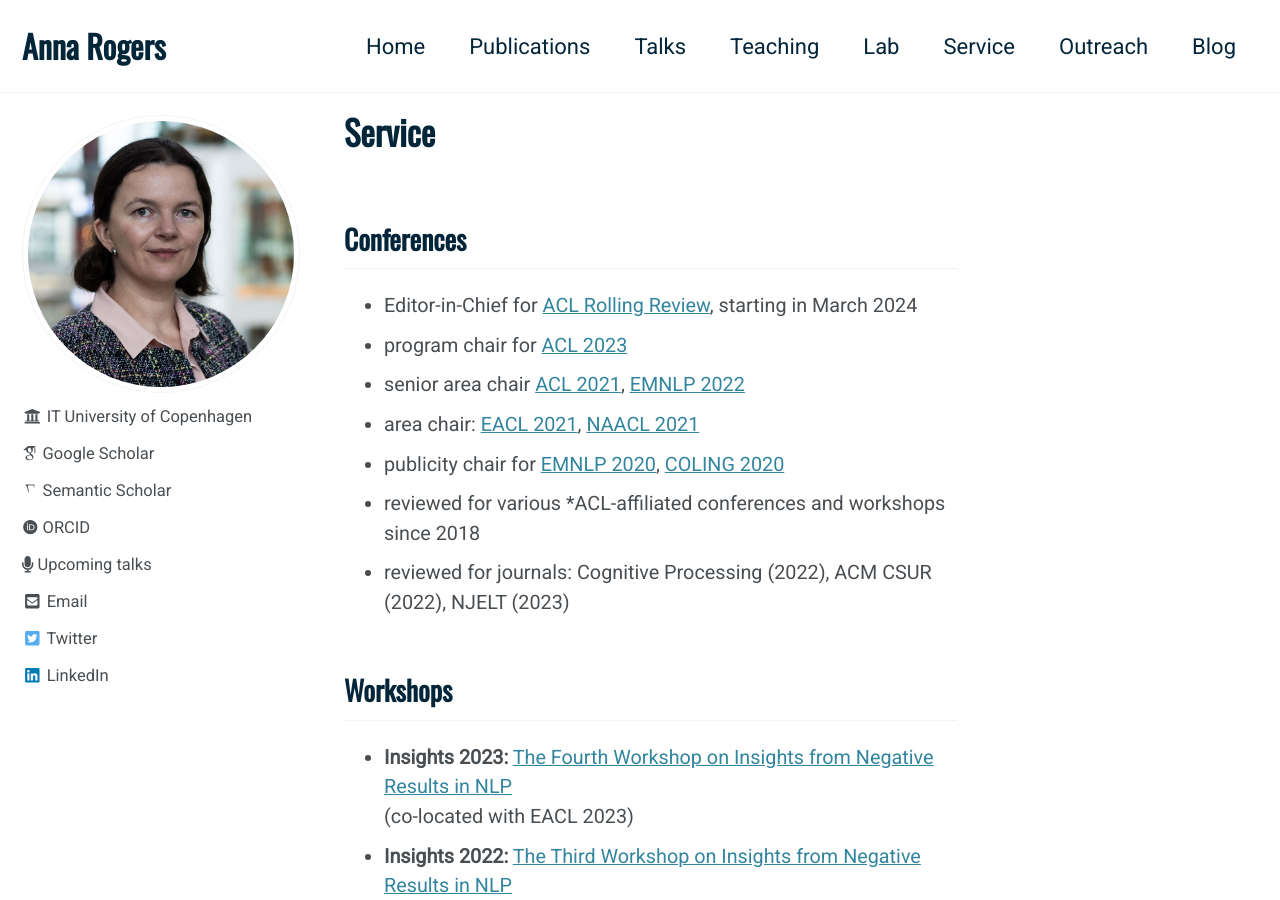
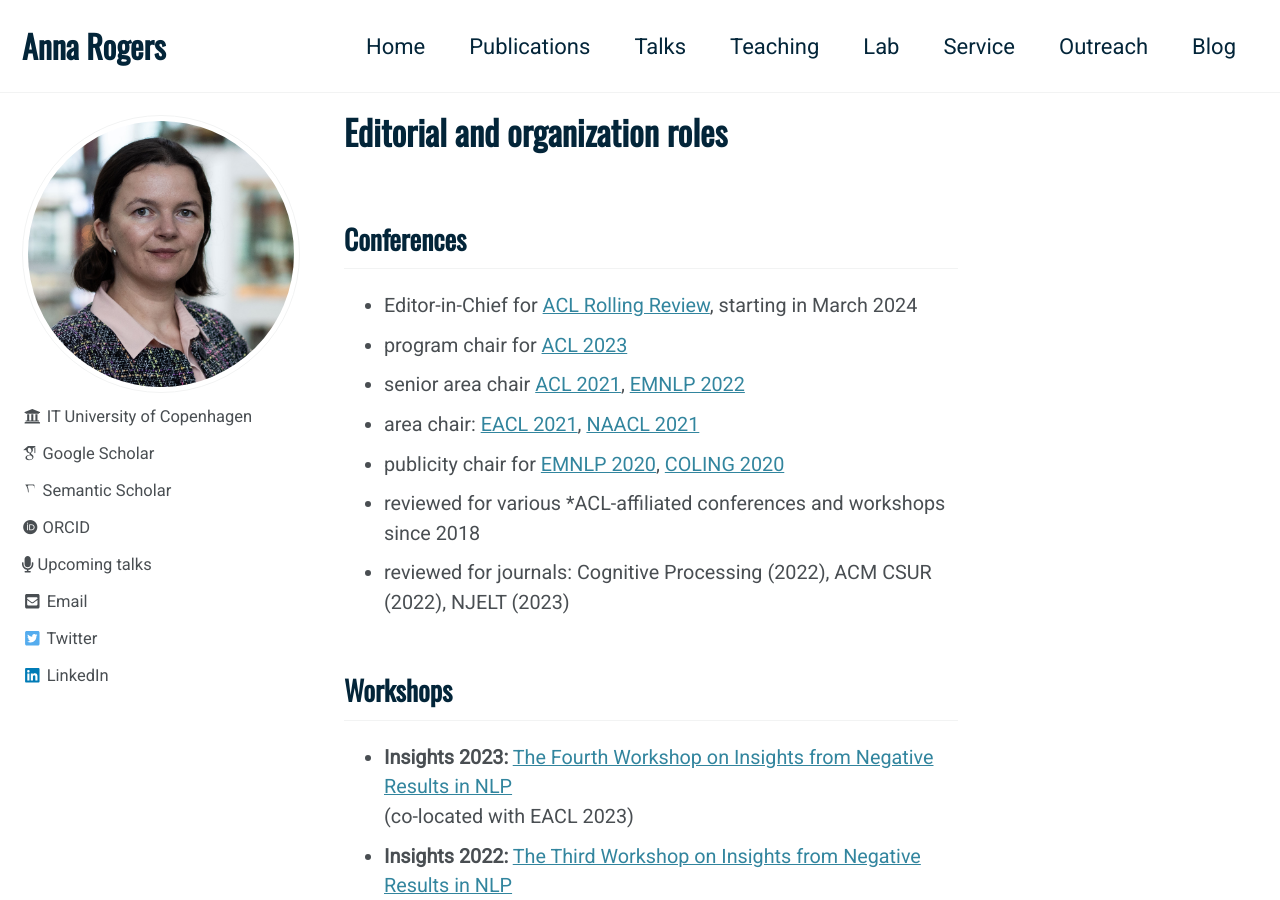
Before and after one commit to annargrs/annargrs.github.io, a Jekyll site: the page built from _pages/service.md, in a window 1280 px wide and 900 px high. Built offline with Jekyll 4.4.1, drawn with Linux system fonts in a browser that asks for light colours; cached includes are drawn as plain includes; nearby versions of some CDN libraries; some web fonts are replaced.

Commit message:
minor tweaks

```diff
--- a/_pages/service.md
+++ b/_pages/service.md
@@ -1,7 +1,7 @@
 ---
 layout: single
 author_profile: true
-title: Service
+title: Editorial and organization roles
 permalink: /service/
 ---
 
```
